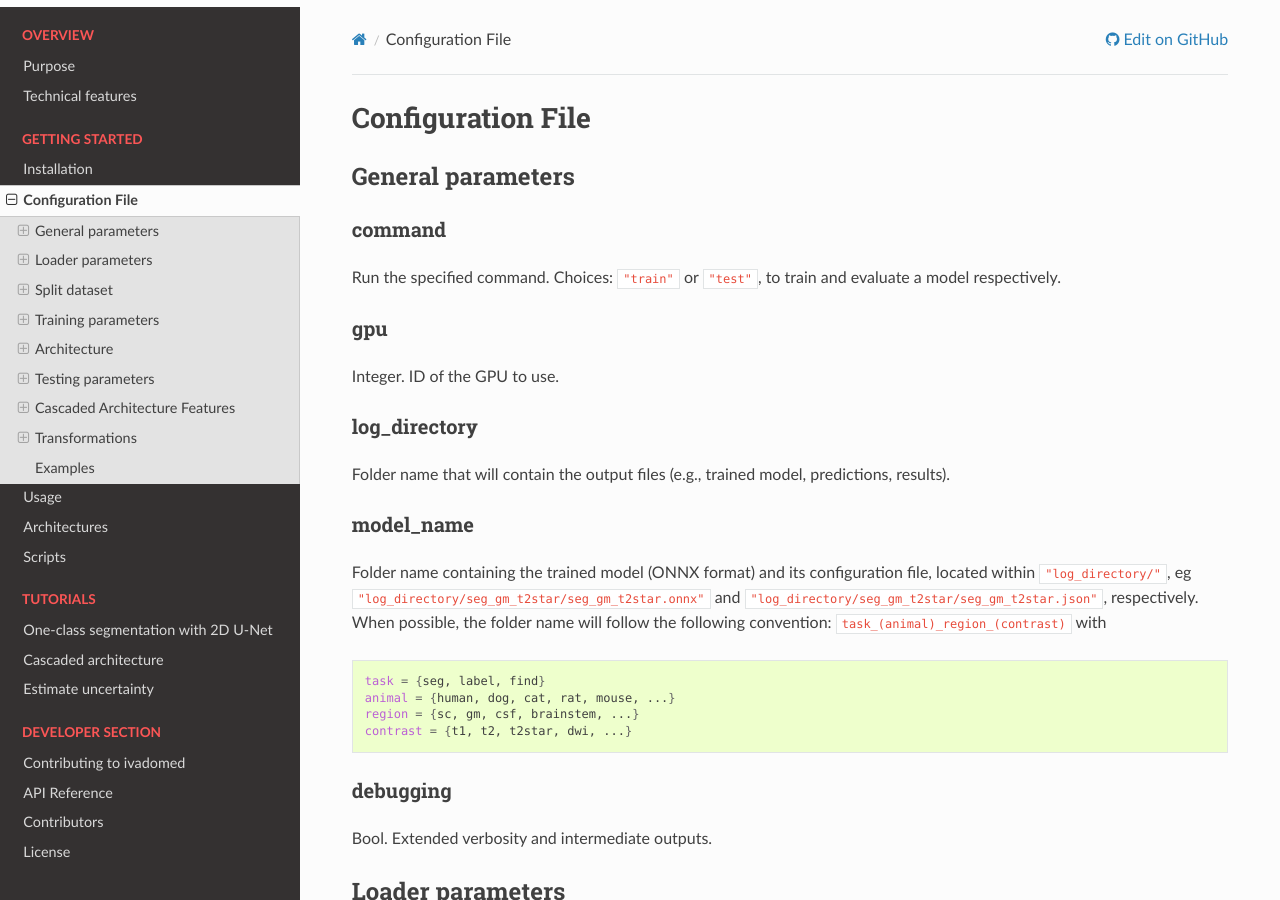
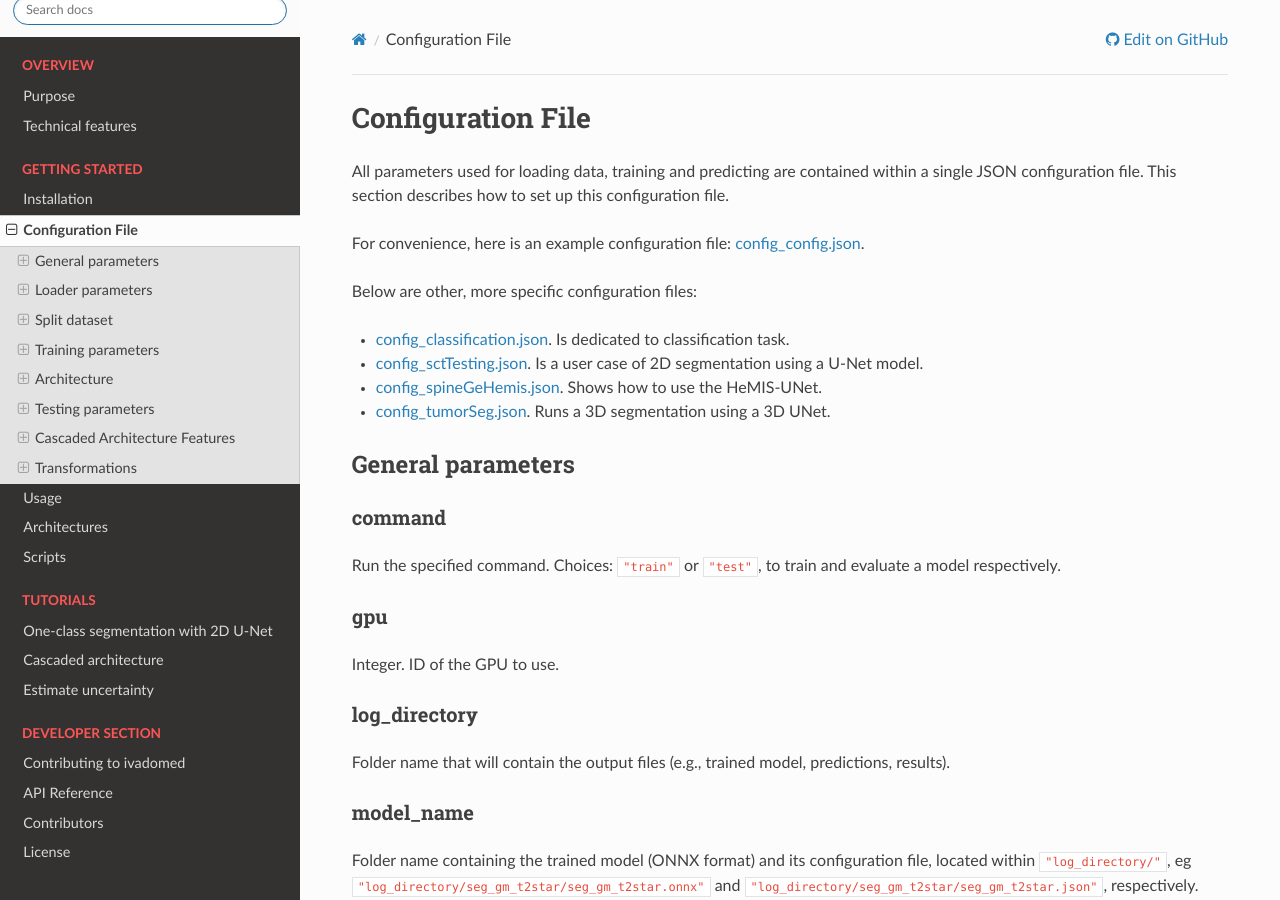
Before and after one commit to ivadomed/ivadomed, a Sphinx documentation site: the page built from docs/source/configuration_file.rst, in a window 1280 px wide and 900 px high. Built offline with Sphinx 7.4.7 and the Read the Docs theme 2.0.0, drawn with Linux system fonts in a browser that asks for light colours; the version number could not be read and is left out; some of the changed text lies outside the part shown.

Commit message:
Moved example json files up

```diff
--- a/docs/source/configuration_file.rst
+++ b/docs/source/configuration_file.rst
@@ -1,5 +1,22 @@
 Configuration File
 ==================
+
+All parameters used for loading data, training and predicting are contained
+within a single JSON configuration file. This section describes how to set up
+this configuration file.
+
+For convenience, here is an example configuration file: `config\_config.json <ivadomed/config/config.json>`__.
+
+Below are other, more specific configuration files:
+
+- `config\_classification.json <ivadomed/config/config_classification.json>`__. Is dedicated to classification task.
+
+- `config\_sctTesting.json <ivadomed/config/config_sctTesting.json>`__. Is a user case of 2D segmentation using a U-Net model.
+
+- `config\_spineGeHemis.json <ivadomed/config/config_spineGeHemis.json>`__. Shows how to use the HeMIS-UNet.
+
+- `config\_tumorSeg.json <ivadomed/config/config_tumorSeg.json>`__. Runs a 3D segmentation using a 3D UNet.
+
 
 General parameters
 ------------------
@@ -388,18 +405,3 @@ Available transformations:
    ``max_percentile``)
 -  ``Clage`` (parameters: ``clip_limit``, ``kernel_size``)
 -  ``RandomReverse``
-
-Examples
---------
-
-Examples of configuration files: `config\_config.json <ivadomed/config/config.json>`__.
-
-In particular:
-
-- `config\_classification.json <ivadomed/config/config_classification.json>`__. Is dedicated to classification task.
-
-- `config\_sctTesting.json <ivadomed/config/config_sctTesting.json>`__. Is a user case of 2D segmentation using a U-Net model.
-
-- `config\_spineGeHemis.json <ivadomed/config/config_spineGeHemis.json>`__. Shows how to use the HeMIS-UNet.
-
-- `config\_tumorSeg.json <ivadomed/config/config_tumorSeg.json>`__. Runs a 3D segmentation using a 3D UNet.
```
